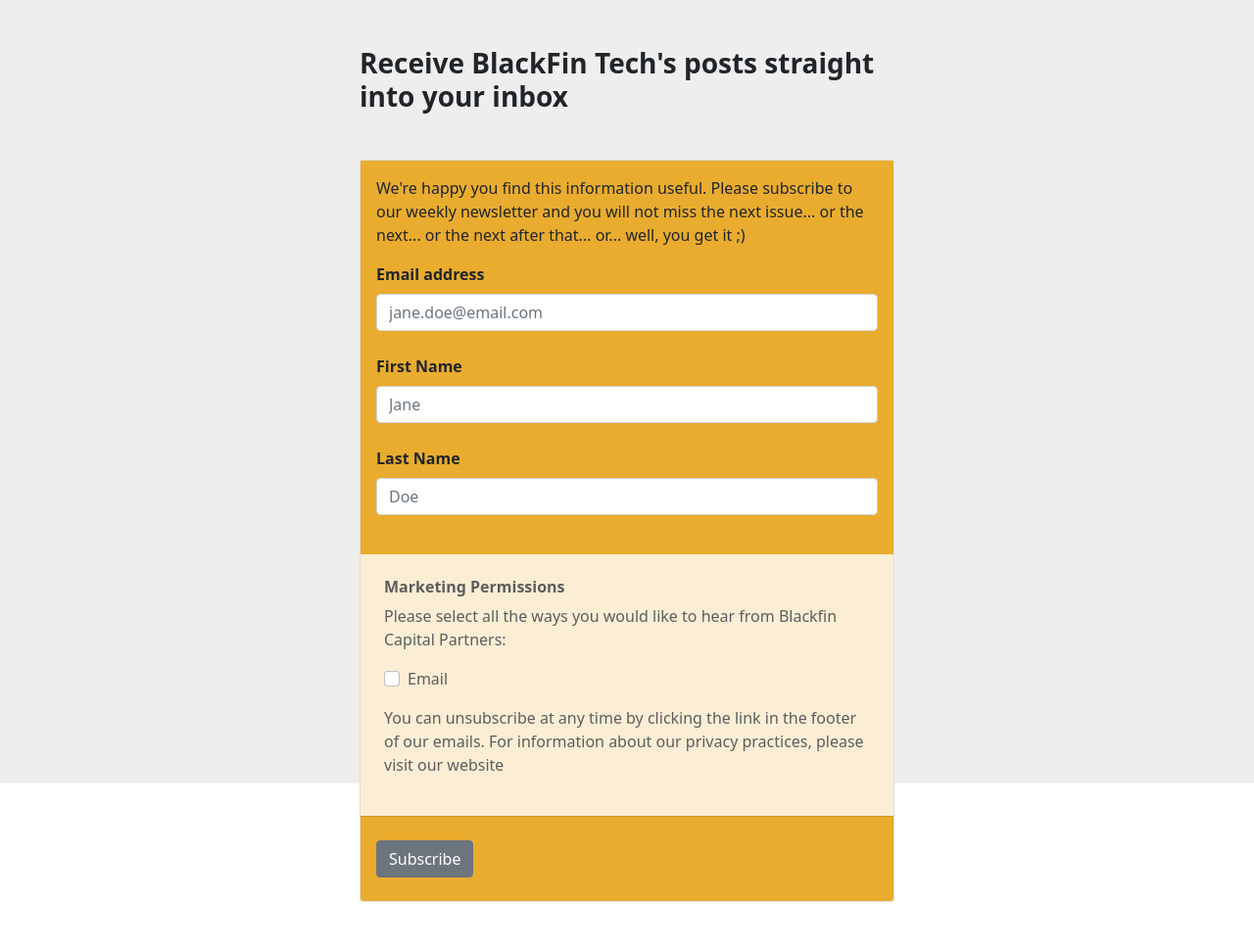
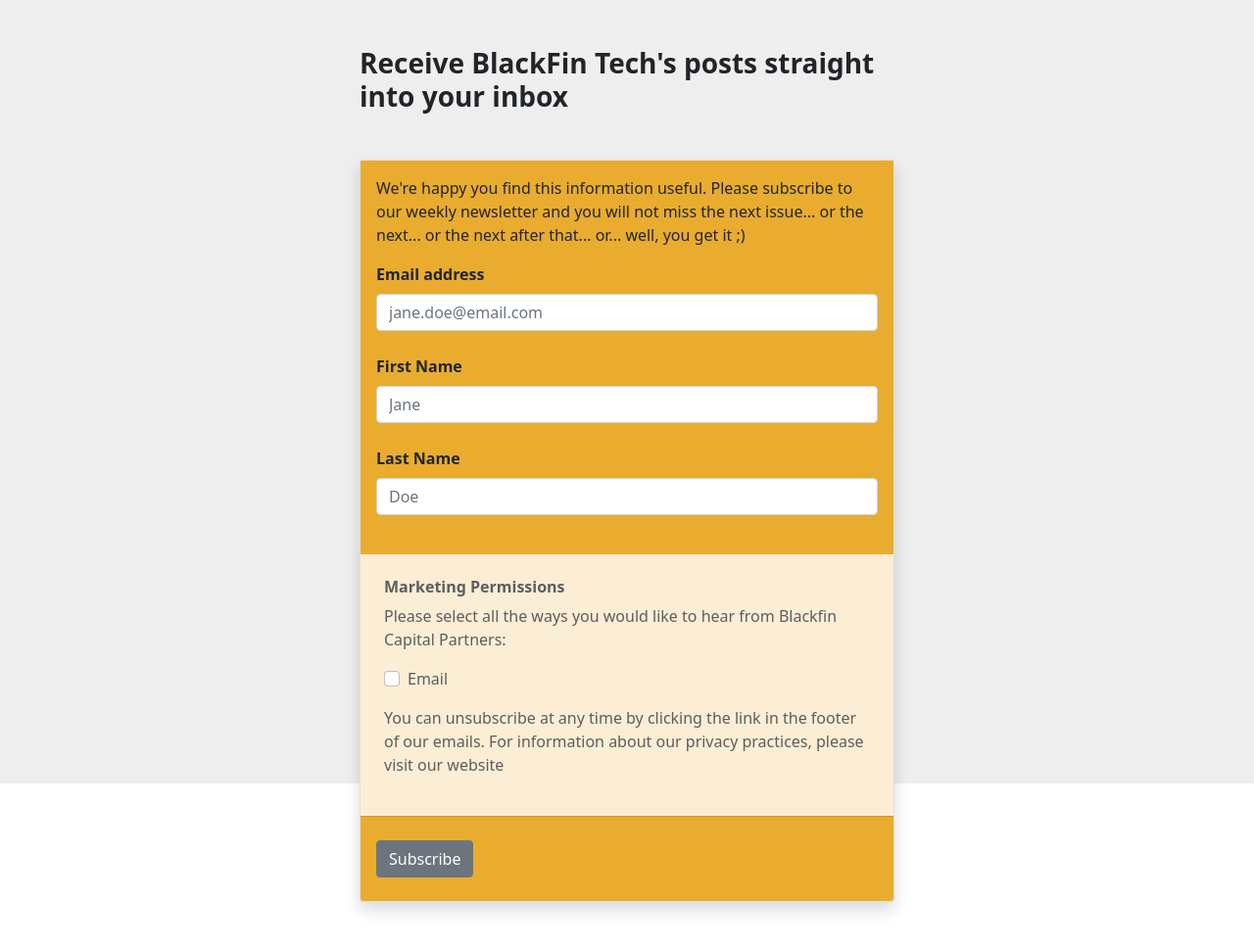
Before and after one commit to afshal1997/PVD-Capital, a PHP site: page /newsletter.php in a window 1280 px wide. Shown: the whole page at 98% size. Run offline with PHP 8.4, Linux system fonts and the light colour scheme.

Commit message:
newsletter form

```diff
--- a/commonFiles/homeFooter.php
+++ b/commonFiles/homeFooter.php
@@ -3,7 +3,7 @@
         <div class="col-lg-4 m-auto subscribe text-center text-light pt-4">
             <h5><i class="fas fa-envelope"></i></h5>
             <h1>Subscribe to our newsletter</h1>
-            <a class="btnViewMore" href="javascript:void(0)"><i class="fas fa-long-arrow-alt-right ms-0"></i></a>
+            <a class="btnViewMore" href="newsletter.php"><i class="fas fa-long-arrow-alt-right ms-0"></i></a>
         </div>
         <div class="row mt-5">
             <div class="col-lg-2 text-center text-light m-auto">
--- a/newsletter.php
+++ b/newsletter.php
@@ -16,7 +16,7 @@
             <div class="row">
                 <div class="col-lg-6 m-auto mt-5 mb-5">
                     <h3><b>Receive BlackFin Tech's posts straight into your inbox</b></h3>
-                    <div class="card mt-5">
+                    <div class="card shadow mt-5">
                         <form action="javascript:void(0)">
                             <div class="card-body p-0">
                                 <div class="card-title p-3 mb-0 newsletter">
```
